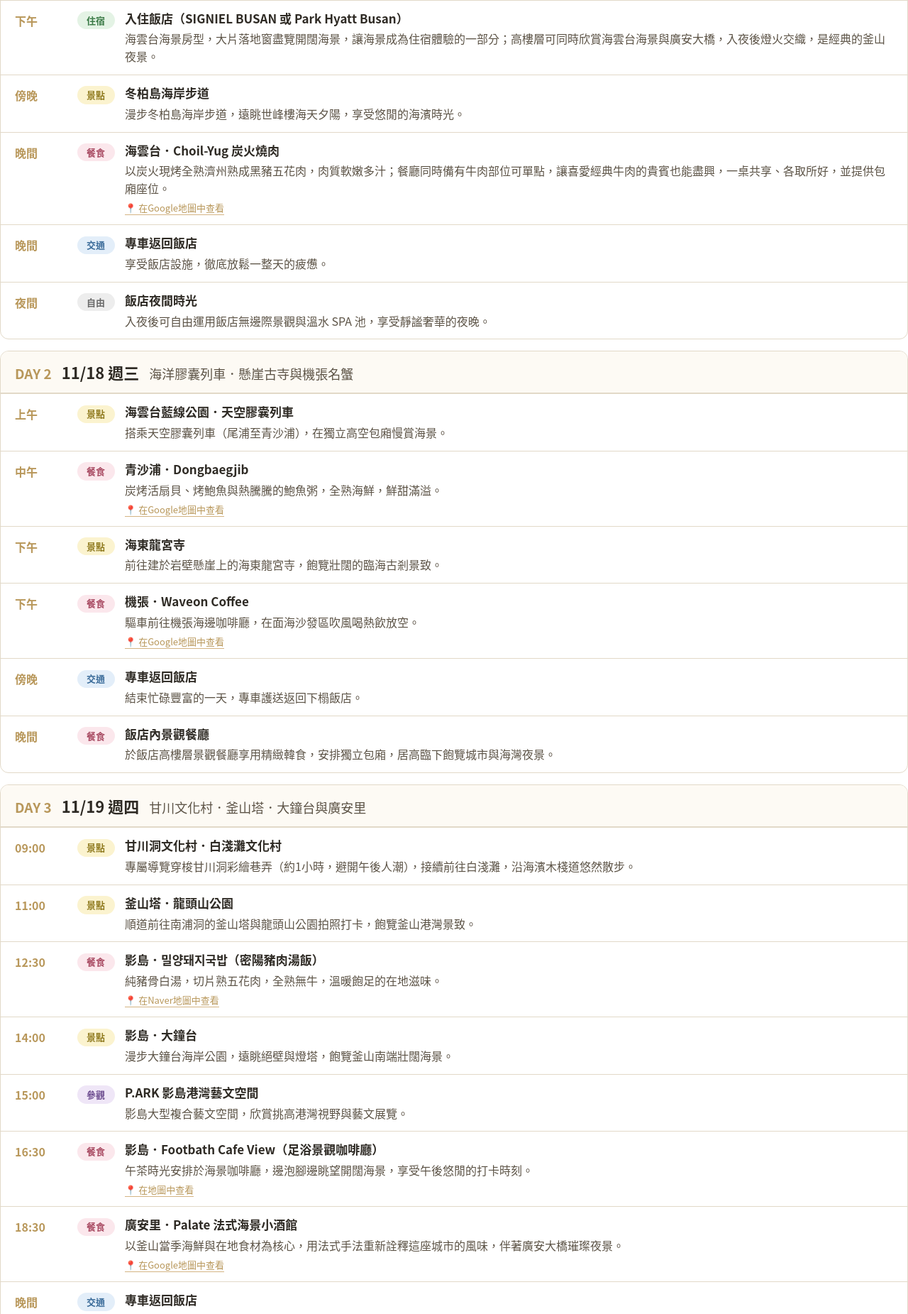
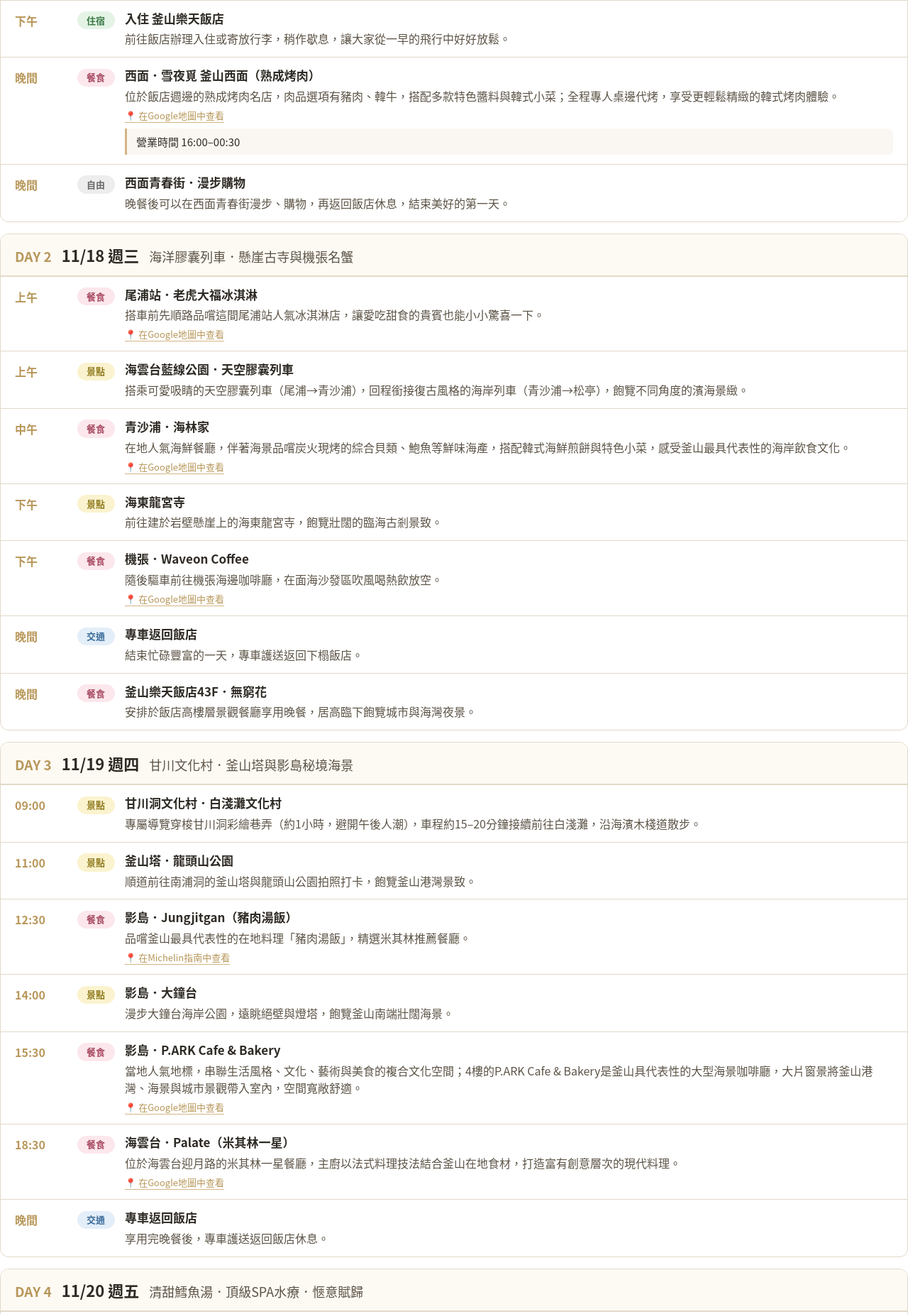
Before and after one commit to angela-finedayclub/angelafish, a plain HTML site: page 261117pus04a.html in a window 1280 px wide. Shown: the part 949-2800 px from the top of the page at 71% size. Drawn offline with Linux system fonts and the light colour scheme.

Commit message:
update 261117pus04a

```diff
--- a/261117pus04a.html
+++ b/261117pus04a.html
@@ -672,7 +672,7 @@
 
 <span class="day-number">DAY 1</span>
 <span class="day-date">11/17 週二</span>
-<span class="day-theme">抵達釜山．暖心蔘雞湯與海灣漫步</span>
+<span class="day-theme">抵達釜山．暖心蔘雞湯與西面時尚夜</span>
 </div>
 
 
@@ -716,7 +716,7 @@
 </div>
 <div class="event-content">
 <div class="event-title">專屬接送．直奔市區</div>
-<div class="event-desc">入境通關、提領行李後，專車接送直奔海雲台市區。</div>
+<div class="event-desc">入境通關、提領行李後，專車接送直奔市區。</div>
 
 </div>
 
@@ -783,30 +783,8 @@
 </select>
 </div>
 <div class="event-content">
-<div class="event-title">入住飯店（SIGNIEL BUSAN 或 Park Hyatt Busan）</div>
-<div class="event-desc">海雲台海景房型，大片落地窗盡覽開闊海景，讓海景成為住宿體驗的一部分；高樓層可同時欣賞海雲台海景與廣安大橋，入夜後燈火交織，是經典的釜山夜景。</div>
-
-</div>
-
-</div>
-<div class="event-row">
-
-<div class="event-time">傍晚</div>
-<div class="event-tag-col">
-<select class="tag-pill tag-select tag-sightseeing" data-tag="sightseeing">
-<option value="flight">航班</option>
-<option value="transport">交通</option>
-<option value="accommodation">住宿</option>
-<option selected="" value="sightseeing">景點</option>
-<option value="dining">餐食</option>
-<option value="visit">參觀</option>
-<option value="free">自由</option>
-<option value="activity">活動</option>
-</select>
-</div>
-<div class="event-content">
-<div class="event-title">冬柏島海岸步道</div>
-<div class="event-desc">漫步冬柏島海岸步道，遠眺世峰樓海天夕陽，享受悠閒的海濱時光。</div>
+<div class="event-title">入住 釜山樂天飯店</div>
+<div class="event-desc">前往飯店辦理入住或寄放行李，稍作歇息，讓大家從一早的飛行中好好放鬆。</div>
 
 </div>
 
@@ -827,9 +805,10 @@
 </select>
 </div>
 <div class="event-content">
-<div class="event-title">海雲台．Choil-Yug 炭火燒肉</div>
-<div class="event-desc">以炭火現烤全熟濟州熟成黑豬五花肉，肉質軟嫩多汁；餐廳同時備有牛肉部位可單點，讓喜愛經典牛肉的貴賓也能盡興，一桌共享、各取所好，並提供包廂座位。</div>
-<a class="event-map-link" href="https://maps.app.goo.gl/an8caqHTACzsdEax8" rel="noopener" target="_blank">📍 在Google地圖中查看</a>
+<div class="event-title">西面．雪夜覓 釜山西面（熟成烤肉）</div>
+<div class="event-desc">位於飯店週邊的熟成烤肉名店，肉品選項有豬肉、韓牛，搭配多款特色醬料與韓式小菜；全程專人桌邊代烤，享受更輕鬆精緻的韓式烤肉體驗。</div>
+<a class="event-map-link" href="https://maps.app.goo.gl/cbiqeZDBLSvRSgGE9" rel="noopener" target="_blank">📍 在Google地圖中查看</a>
+<div class="event-note">營業時間 16:00–00:30</div>
 
 </div>
 
@@ -837,28 +816,6 @@
 <div class="event-row">
 
 <div class="event-time">晚間</div>
-<div class="event-tag-col">
-<select class="tag-pill tag-select tag-transport" data-tag="transport">
-<option value="flight">航班</option>
-<option selected="" value="transport">交通</option>
-<option value="accommodation">住宿</option>
-<option value="sightseeing">景點</option>
-<option value="dining">餐食</option>
-<option value="visit">參觀</option>
-<option value="free">自由</option>
-<option value="activity">活動</option>
-</select>
-</div>
-<div class="event-content">
-<div class="event-title">專車返回飯店</div>
-<div class="event-desc">享受飯店設施，徹底放鬆一整天的疲憊。</div>
-
-</div>
-
-</div>
-<div class="event-row">
-
-<div class="event-time">夜間</div>
 <div class="event-tag-col">
 <select class="tag-pill tag-select tag-free" data-tag="free">
 <option value="flight">航班</option>
@@ -872,8 +829,8 @@
 </select>
 </div>
 <div class="event-content">
-<div class="event-title">飯店夜間時光</div>
-<div class="event-desc">入夜後可自由運用飯店無邊際景觀與溫水 SPA 池，享受靜謐奢華的夜晚。</div>
+<div class="event-title">西面青春街．漫步購物</div>
+<div class="event-desc">晚餐後可以在西面青春街漫步、購物，再返回飯店休息，結束美好的第一天。</div>
 
 </div>
 
@@ -895,6 +852,29 @@
 
 <div class="event-time">上午</div>
 <div class="event-tag-col">
+<select class="tag-pill tag-select tag-dining" data-tag="dining">
+<option value="flight">航班</option>
+<option value="transport">交通</option>
+<option value="accommodation">住宿</option>
+<option value="sightseeing">景點</option>
+<option selected="" value="dining">餐食</option>
+<option value="visit">參觀</option>
+<option value="free">自由</option>
+<option value="activity">活動</option>
+</select>
+</div>
+<div class="event-content">
+<div class="event-title">尾浦站．老虎大福冰淇淋</div>
+<div class="event-desc">搭車前先順路品嚐這間尾浦站人氣冰淇淋店，讓愛吃甜食的貴賓也能小小驚喜一下。</div>
+<a class="event-map-link" href="https://maps.app.goo.gl/5d5yuyRk3iGTff7s5" rel="noopener" target="_blank">📍 在Google地圖中查看</a>
+
+</div>
+
+</div>
+<div class="event-row">
+
+<div class="event-time">上午</div>
+<div class="event-tag-col">
 <select class="tag-pill tag-select tag-sightseeing" data-tag="sightseeing">
 <option value="flight">航班</option>
 <option value="transport">交通</option>
@@ -908,7 +888,7 @@
 </div>
 <div class="event-content">
 <div class="event-title">海雲台藍線公園．天空膠囊列車</div>
-<div class="event-desc">搭乘天空膠囊列車（尾浦至青沙浦），在獨立高空包廂慢賞海景。</div>
+<div class="event-desc">搭乘可愛吸睛的天空膠囊列車（尾浦→青沙浦），回程銜接復古風格的海岸列車（青沙浦→松亭），飽覽不同角度的濱海景緻。</div>
 
 </div>
 
@@ -929,9 +909,9 @@
 </select>
 </div>
 <div class="event-content">
-<div class="event-title">青沙浦．Dongbaegjib</div>
-<div class="event-desc">炭烤活扇貝、烤鮑魚與熱騰騰的鮑魚粥，全熟海鮮，鮮甜滿溢。</div>
-<a class="event-map-link" href="https://maps.app.goo.gl/JjvUvTrGPc5RGaHJ8" rel="noopener" target="_blank">📍 在Google地圖中查看</a>
+<div class="event-title">青沙浦．海林家</div>
+<div class="event-desc">在地人氣海鮮餐廳，伴著海景品嚐炭火現烤的綜合貝類、鮑魚等鮮味海產，搭配韓式海鮮煎餅與特色小菜，感受釜山最具代表性的海岸飲食文化。</div>
+<a class="event-map-link" href="https://maps.app.goo.gl/6oNnKqGx4nNPdgTU9" rel="noopener" target="_blank">📍 在Google地圖中查看</a>
 
 </div>
 
@@ -975,7 +955,7 @@
 </div>
 <div class="event-content">
 <div class="event-title">機張．Waveon Coffee</div>
-<div class="event-desc">驅車前往機張海邊咖啡廳，在面海沙發區吹風喝熱飲放空。</div>
+<div class="event-desc">隨後驅車前往機張海邊咖啡廳，在面海沙發區吹風喝熱飲放空。</div>
 <a class="event-map-link" href="https://maps.app.goo.gl/o86QHdrY6VhCW2YY7" rel="noopener" target="_blank">📍 在Google地圖中查看</a>
 
 </div>
@@ -983,7 +963,7 @@
 </div>
 <div class="event-row">
 
-<div class="event-time">傍晚</div>
+<div class="event-time">晚間</div>
 <div class="event-tag-col">
 <select class="tag-pill tag-select tag-transport" data-tag="transport">
 <option value="flight">航班</option>
@@ -1019,8 +999,8 @@
 </select>
 </div>
 <div class="event-content">
-<div class="event-title">飯店內景觀餐廳</div>
-<div class="event-desc">於飯店高樓層景觀餐廳享用精緻韓食，安排獨立包廂，居高臨下飽覽城市與海灣夜景。</div>
+<div class="event-title">釜山樂天飯店43F．無窮花</div>
+<div class="event-desc">安排於飯店高樓層景觀餐廳享用晚餐，居高臨下飽覽城市與海灣夜景。</div>
 
 </div>
 
@@ -1033,7 +1013,7 @@
 
 <span class="day-number">DAY 3</span>
 <span class="day-date">11/19 週四</span>
-<span class="day-theme">甘川文化村．釜山塔．大鐘台與廣安里</span>
+<span class="day-theme">甘川文化村．釜山塔與影島秘境海景</span>
 </div>
 
 
@@ -1055,7 +1035,7 @@
 </div>
 <div class="event-content">
 <div class="event-title">甘川洞文化村．白淺灘文化村</div>
-<div class="event-desc">專屬導覽穿梭甘川洞彩繪巷弄（約1小時，避開午後人潮），接續前往白淺灘，沿海濱木棧道悠然散步。</div>
+<div class="event-desc">專屬導覽穿梭甘川洞彩繪巷弄（約1小時，避開午後人潮），車程約15–20分鐘接續前往白淺灘，沿海濱木棧道散步。</div>
 
 </div>
 
@@ -1098,9 +1078,9 @@
 </select>
 </div>
 <div class="event-content">
-<div class="event-title">影島．밀양돼지국밥（密陽豬肉湯飯）</div>
-<div class="event-desc">純豬骨白湯，切片熟五花肉，全熟無牛，溫暖飽足的在地滋味。</div>
-<a class="event-map-link" href="https://map.naver.com/p/entry/place/1454514116" rel="noopener" target="_blank">📍 在Naver地圖中查看</a>
+<div class="event-title">影島．Jungjitgan（豬肉湯飯）</div>
+<div class="event-desc">品嚐釜山最具代表性的在地料理「豬肉湯飯」，精選米其林推薦餐廳。</div>
+<a class="event-map-link" href="https://guide.michelin.com/tw/zh_TW/busanregion/busan_1025838/restaurant/jeongjitgan" rel="noopener" target="_blank">📍 在Michelin指南中查看</a>
 
 </div>
 
@@ -1129,29 +1109,7 @@
 </div>
 <div class="event-row">
 
-<div class="event-time">15:00</div>
-<div class="event-tag-col">
-<select class="tag-pill tag-select tag-visit" data-tag="visit">
-<option value="flight">航班</option>
-<option value="transport">交通</option>
-<option value="accommodation">住宿</option>
-<option value="sightseeing">景點</option>
-<option value="dining">餐食</option>
-<option selected="" value="visit">參觀</option>
-<option value="free">自由</option>
-<option value="activity">活動</option>
-</select>
-</div>
-<div class="event-content">
-<div class="event-title">P.ARK 影島港灣藝文空間</div>
-<div class="event-desc">影島大型複合藝文空間，欣賞挑高港灣視野與藝文展覽。</div>
-
-</div>
-
-</div>
-<div class="event-row">
-
-<div class="event-time">16:30</div>
+<div class="event-time">15:30</div>
 <div class="event-tag-col">
 <select class="tag-pill tag-select tag-dining" data-tag="dining">
 <option value="flight">航班</option>
@@ -1165,9 +1123,9 @@
 </select>
 </div>
 <div class="event-content">
-<div class="event-title">影島．Footbath Cafe View（足浴景觀咖啡廳）</div>
-<div class="event-desc">午茶時光安排於海景咖啡廳，邊泡腳邊眺望開闊海景，享受午後悠閒的打卡時刻。</div>
-<a class="event-map-link" href="https://share.google/L7HD8BVIGQaUYv9aN" rel="noopener" target="_blank">📍 在地圖中查看</a>
+<div class="event-title">影島．P.ARK Cafe &amp; Bakery</div>
+<div class="event-desc">當地人氣地標，串聯生活風格、文化、藝術與美食的複合文化空間；4樓的P.ARK Cafe &amp; Bakery是釜山具代表性的大型海景咖啡廳，大片窗景將釜山港灣、海景與城市景觀帶入室內，空間寬敞舒適。</div>
+<a class="event-map-link" href="https://maps.app.goo.gl/XkDDQ7HPrhTuD3Xp8" rel="noopener" target="_blank">📍 在Google地圖中查看</a>
 
 </div>
 
@@ -1188,8 +1146,8 @@
 </select>
 </div>
 <div class="event-content">
-<div class="event-title">廣安里．Palate 法式海景小酒館</div>
-<div class="event-desc">以釜山當季海鮮與在地食材為核心，用法式手法重新詮釋這座城市的風味，伴著廣安大橋璀璨夜景。</div>
+<div class="event-title">海雲台．Palate（米其林一星）</div>
+<div class="event-desc">位於海雲台迎月路的米其林一星餐廳，主廚以法式料理技法結合釜山在地食材，打造富有創意層次的現代料理。</div>
 <a class="event-map-link" href="https://maps.app.goo.gl/DqHRrA9wws4sFnYq6" rel="noopener" target="_blank">📍 在Google地圖中查看</a>
 
 </div>
@@ -1212,7 +1170,7 @@
 </div>
 <div class="event-content">
 <div class="event-title">專車返回飯店</div>
-<div class="event-desc">若貴賓有意，晚餐後可於廣安里海邊散步，靜賞廣安大橋夜間點燈。</div>
+<div class="event-desc">享用完晚餐後，專車護送返回飯店休息。</div>
 
 </div>
 
@@ -1225,33 +1183,11 @@
 
 <span class="day-number">DAY 4</span>
 <span class="day-date">11/20 週五</span>
-<span class="day-theme">頂級 SPA 水療．藝文烘焙時光．愜意賦歸</span>
+<span class="day-theme">清甜鱈魚湯．頂級SPA水療．愜意賦歸</span>
 </div>
 
 
 <div class="event-list">
-<div class="event-row">
-
-<div class="event-time">上午</div>
-<div class="event-tag-col">
-<select class="tag-pill tag-select tag-free" data-tag="free">
-<option value="flight">航班</option>
-<option value="transport">交通</option>
-<option value="accommodation">住宿</option>
-<option value="sightseeing">景點</option>
-<option value="dining">餐食</option>
-<option value="visit">參觀</option>
-<option selected="" value="free">自由</option>
-<option value="activity">活動</option>
-</select>
-</div>
-<div class="event-content">
-<div class="event-title">飯店悠閒早晨</div>
-<div class="event-desc">在飯店悠閒享用早餐，享受晨間三溫暖或 SPA 水療。</div>
-
-</div>
-
-</div>
 <div class="event-row">
 
 <div class="event-time">上午</div>
@@ -1269,7 +1205,7 @@
 </div>
 <div class="event-content">
 <div class="event-title">退房</div>
-<div class="event-desc">辦理退房，行李交由專車代為處理。</div>
+<div class="event-desc">在飯店悠閒享用早餐後辦理退房。</div>
 
 </div>
 
@@ -1290,32 +1226,9 @@
 </select>
 </div>
 <div class="event-content">
-<div class="event-title">MUSEUM1．沉浸式當代藝術美術館</div>
-<div class="event-desc">退房後可自由前往，感受釜山別具特色的沉浸式當代藝術體驗（可與下方烘焙坊擇一前往）。</div>
+<div class="event-title">新世界百貨周邊．MUSEUM1</div>
+<div class="event-desc">沉浸式當代藝術美術館，走進由光影、聲音與藝術構築的沉浸式世界，感受韓國當代藝術與科技融合的創意。</div>
 <a class="event-map-link" href="https://maps.app.goo.gl/MPQaYGYiR2fdhiVq8" rel="noopener" target="_blank">📍 在Google地圖中查看</a>
-
-</div>
-
-</div>
-<div class="event-row">
-
-<div class="event-time">上午</div>
-<div class="event-tag-col">
-<select class="tag-pill tag-select tag-dining" data-tag="dining">
-<option value="flight">航班</option>
-<option value="transport">交通</option>
-<option value="accommodation">住宿</option>
-<option value="sightseeing">景點</option>
-<option selected="" value="dining">餐食</option>
-<option value="visit">參觀</option>
-<option value="free">自由</option>
-<option value="activity">活動</option>
-</select>
-</div>
-<div class="event-content">
-<div class="event-title">Standard Bread．人氣法式吐司烘焙坊</div>
-<div class="event-desc">源自首爾聖水洞的熱門烘焙品牌，招牌鐵鍋法式吐司被許多饕客譽為人生必吃甜點（可與上方美術館擇一前往）。</div>
-<a class="event-map-link" href="https://maps.app.goo.gl/JmvqyVyXGvCJPQfK6" rel="noopener" target="_blank">📍 在Google地圖中查看</a>
 
 </div>
 
@@ -1336,30 +1249,8 @@
 </select>
 </div>
 <div class="event-content">
-<div class="event-title">Centum City．百貨美食街自由午餐</div>
-<div class="event-desc">新世界百貨匯聚多元餐飲選擇，涵蓋海鮮、烤肉與麵食等，可依個人喜好自由選擇午餐，滿足各種味蕾。</div>
-
-</div>
-
-</div>
-<div class="event-row">
-
-<div class="event-time">下午</div>
-<div class="event-tag-col">
-<select class="tag-pill tag-select tag-sightseeing" data-tag="sightseeing">
-<option value="flight">航班</option>
-<option value="transport">交通</option>
-<option value="accommodation">住宿</option>
-<option selected="" value="sightseeing">景點</option>
-<option value="dining">餐食</option>
-<option value="visit">參觀</option>
-<option value="free">自由</option>
-<option value="activity">活動</option>
-</select>
-</div>
-<div class="event-content">
 <div class="event-title">新世界百貨 Centum City／SPA LAND</div>
-<div class="event-desc">悠閒逛街採買，或前往百貨內 SPA LAND 體驗五星級高檔汗蒸幕，放鬆身心。</div>
+<div class="event-desc">新世界百貨匯聚多元餐飲選擇，可依個人喜好自由選擇午餐；或前往百貨內SPA LAND體驗五星級高檔汗蒸幕，放鬆身心。</div>
 
 </div>
 
```
